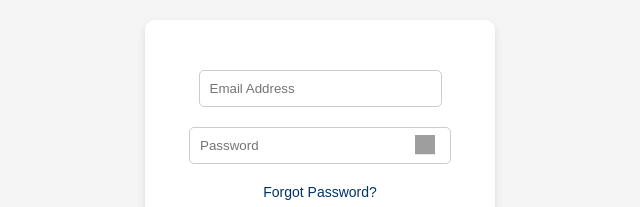
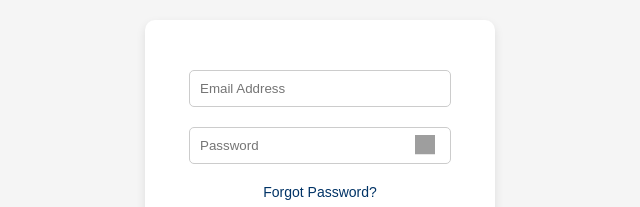
Before and after one commit to rainierridao/U-Hub-Pro, a plain HTML site: page index.html in a window 1280 px wide. Shown: the part 266-473 px from the top of the page, 320-960 px from the left. Drawn offline with Linux system fonts and the light colour scheme; grey boxes are pictures that could not be loaded.

Commit message:
adjusted width og login email

```diff
--- a/index.html
+++ b/index.html
@@ -214,7 +214,7 @@
     </div>
     <div class="login-container">
         <form id="loginForm">
-            <input type="email" placeholder="Email Address" id="email" required>
+            <input type="email" placeholder="Email Address" id="email" required style="width: 262px;">
                 <div class="password-container">
                 <input type="password" id="password" placeholder="Password" required>
                 <button type="button" class="toggle-password" onclick="togglePassword()">
```
